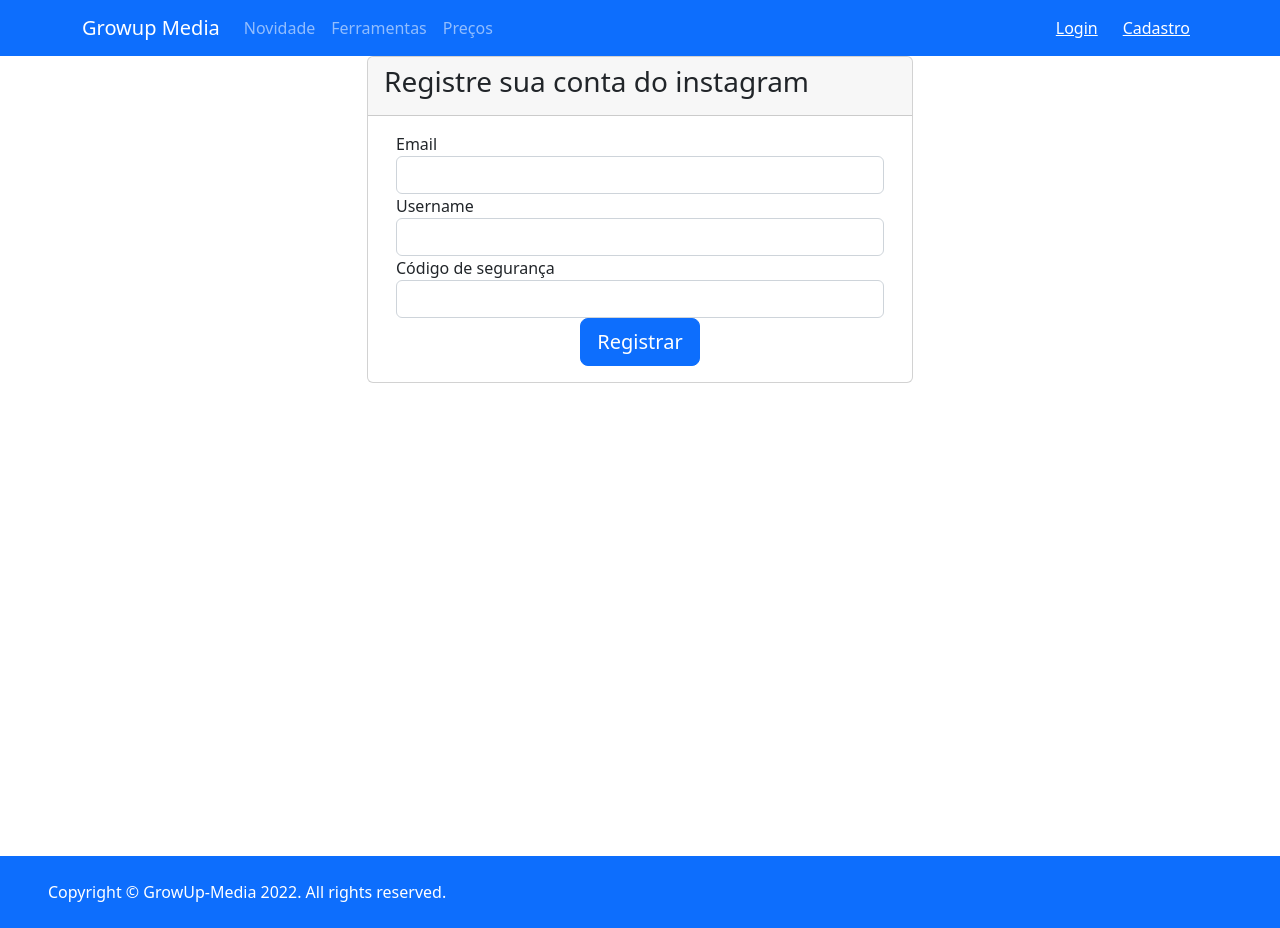
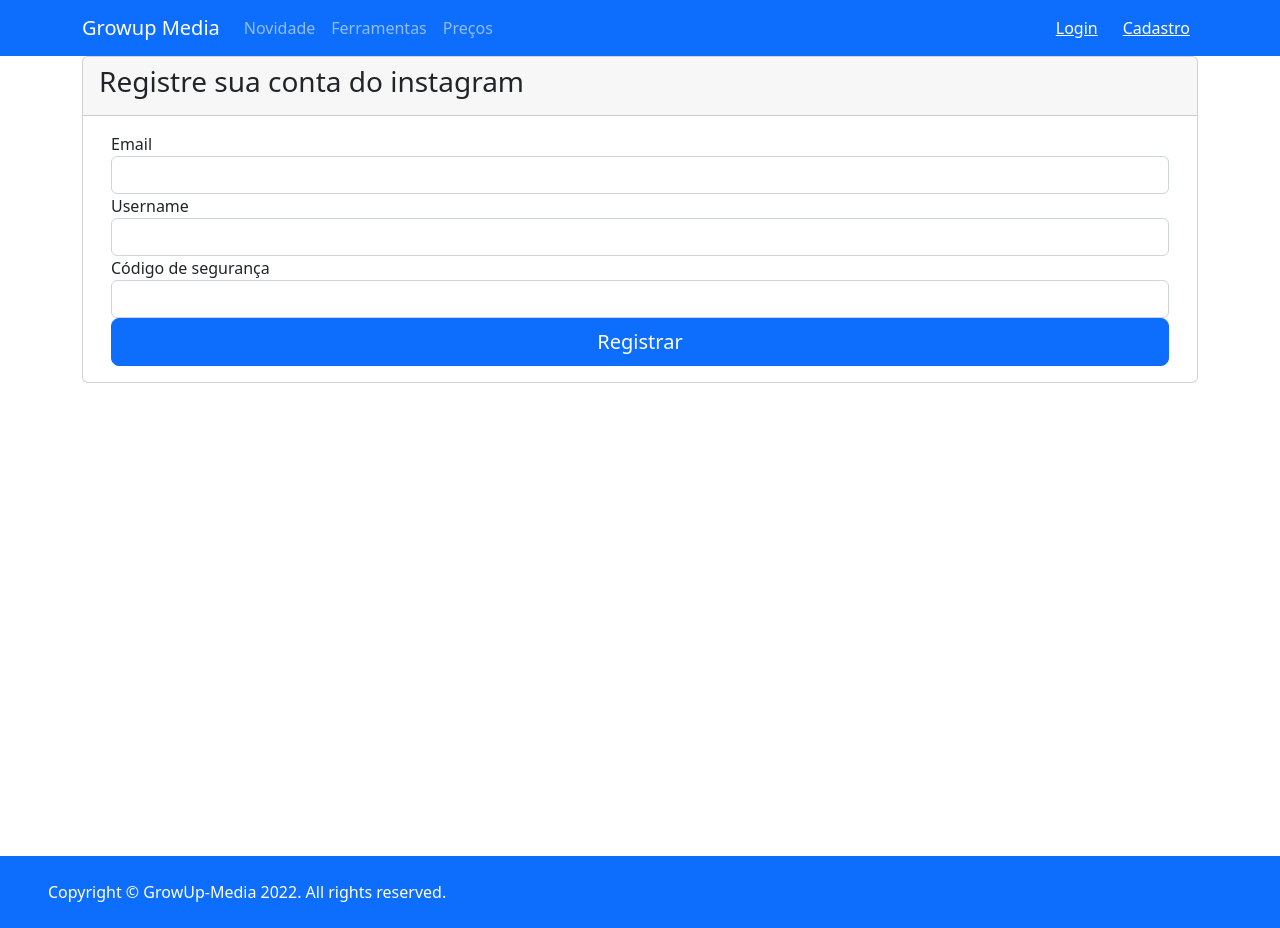
Before and after one commit to Underewarrr/sigamais-app, a React (Create React App) app in the folder front-end/: page /painel/cadastrar in a window 1280 px wide. Built offline with nearby package versions, Linux system fonts and the light colour scheme.

Commit message:
Fix: Container css no registro de usuario do instagram

```diff
--- a/front-end/src/components/Login.jsx
+++ b/front-end/src/components/Login.jsx
@@ -17,12 +17,6 @@ const {history} = props
     const [email, setEmail] = useState('');
     const [token, setToken] = useState('');
 
-
-    function generateToken () {
-        const token = Math.random().toString(36).substring(2, 15) + Math.random().toString(36).substring(2, 15);
-        setToken(token);
-    }
-
         const handleClickLogin = (values) => {
           console.log(values)
       axios.post("http://localhost:3001/login", {
@@ -31,7 +25,7 @@ const {history} = props
     }).then((response) => {
       if (response.data.status === "success") {
         setLoadingLogin(true);
-        generateToken();
+        console.log(token)
         setTimeout (() => {
           setSuccessLogin(true);
         }
@@ -39,9 +33,10 @@ const {history} = props
 
         setTimeout(() => {
           history.push('/painel');
-          localStorage.setItem("token", token);
+          localStorage.setItem("token", 'testeToken');
           localStorage.setItem("email", values.email);
           setEmail(values.email);
+          setToken('testeToken');
         } , 3000);
 
         setTimeout(() => {
--- a/front-end/src/components/RegisterSocialMedia.jsx
+++ b/front-end/src/components/RegisterSocialMedia.jsx
@@ -65,7 +65,7 @@ const RegisterSocialMedia = () => {
         <section className="vh-100">
         <div className="container">
         <div className="row">
-        <div className="col-md-6 mx-auto">
+        <div className="col-md-20 mx-auto">
         <div className="card">
         <div className="card-header">
         <h3 className="card-title">Registre sua conta do instagram</h3>
@@ -103,10 +103,12 @@ const RegisterSocialMedia = () => {
             </div>
             <div className="form-group">
             <center>
+            <div class="d-grid gap-2">
                 <button type="submit" className="btn btn-primary btn-lg btn-block" disabled={isSubmitting}>
             {isSubmitting && <span className="spinner-border spinner-border-sm mr-1"></span>}
             Registrar
             </button>
+            </div>
             </center>
             </div>
             </Form>
--- a/front-end/src/components/UserMenu.jsx
+++ b/front-end/src/components/UserMenu.jsx
@@ -31,7 +31,7 @@ const UserMenu = () => {
                         <Link
                         style={{ color: '#0d6efd' }}
                         to ="/painel/cadastrar">
-                        Cadastrar
+                        Cadastrar rede social
                         </Link>
                     </a>
 
```
